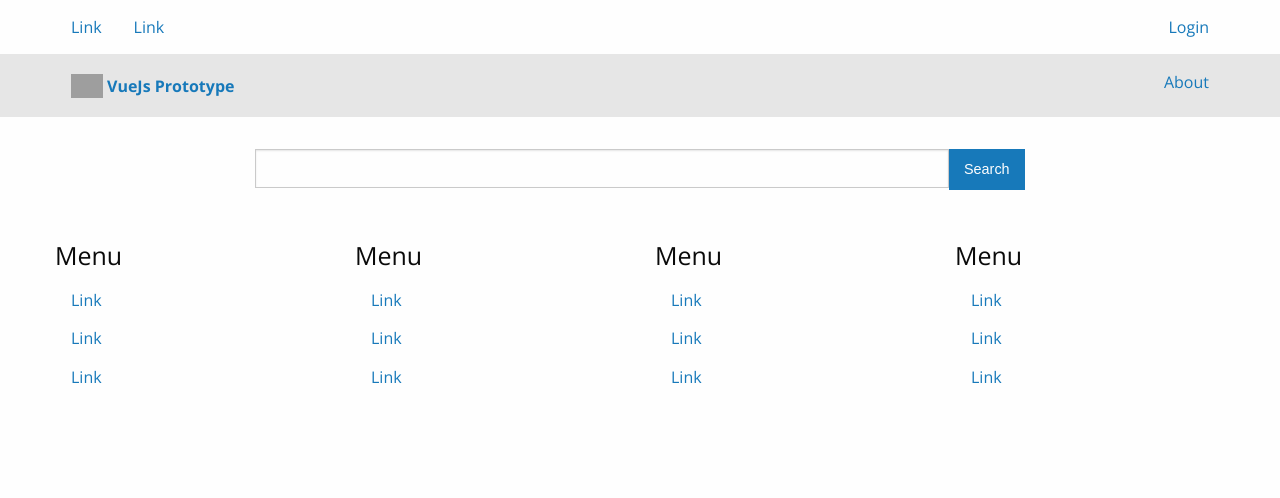
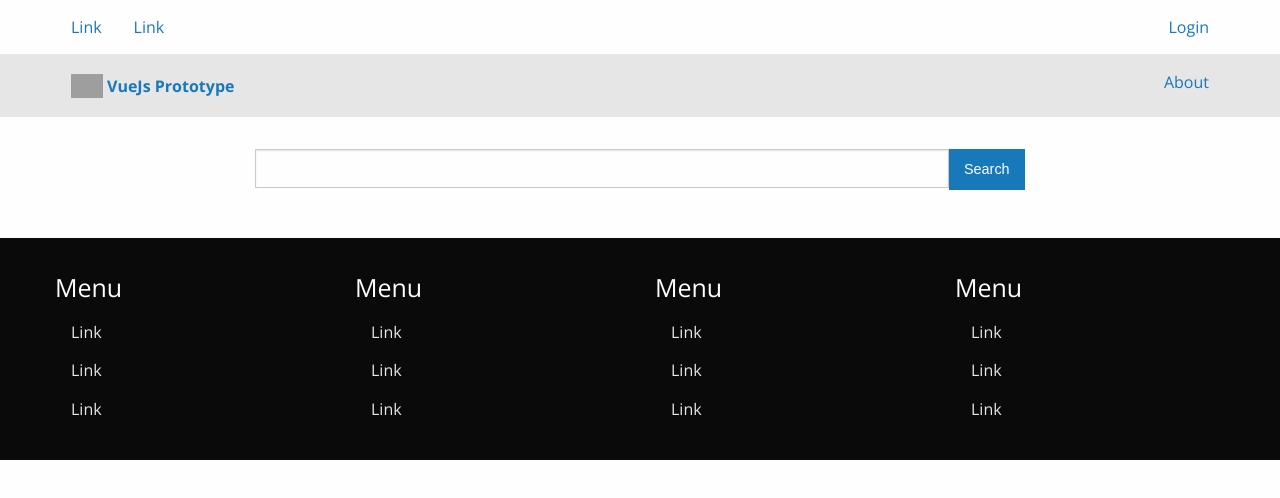
Before and after one commit to aozora/vuestart, a Vue app: page / in a window 1280 px wide. Shown: the top 498 px of the page. Built offline with nearby package versions, Linux system fonts and the light colour scheme; grey boxes are pictures that could not be loaded.

Commit message:
tentative to use vue-play. then removed since not mature enough yet....

```diff
--- a/src/assets/css/app.css
+++ b/src/assets/css/app.css
@@ -1,7 +1,7 @@
 @charset "UTF-8";
 /**
  * Foundation for Sites by ZURB
- * Version 6.3.0-rc2
+ * Version 6.3.0-rc3
  * foundation.zurb.com
  * Licensed under MIT Open Source
  */
@@ -3195,6 +3195,16 @@ html.is-reveal-open body {
   line-height: 1.5rem;
 }
 
+.footer {
+  padding: 2rem 0;
+  background-color: #0a0a0a;
+  color: #fefefe;
+}
+
+.footer .menu > li > a {
+  color: #e6e6e6;
+}
+
 .search {
   padding: 2rem;
 }
--- a/src/assets/scss/app.scss
+++ b/src/assets/scss/app.scss
@@ -58,4 +58,5 @@ $global-flexbox: true !global;
 
 @import 'components/top-nav';
 @import 'components/main-menu';
+@import 'components/footer';
 @import 'components/search';
--- /dev/null
+++ b/src/assets/scss/components/_footer.scss
@@ -0,0 +1,9 @@
+.footer {
+  padding: 2rem 0;
+  background-color: $black;
+  color: $white;
+
+  .menu > li > a {
+    color: $light-gray;
+  }
+}
--- /dev/null
+++ b/src/play/app.js
@@ -0,0 +1,4 @@
+require('vue-play/dist/app.css');
+var app = require('vue-play/dist/app').default;
+
+app();
```
Also changed, not shown: src/play/index.js (added, +16 -0 lines), src/play/preview.js (added, +9 -0 lines), src/play/webpack.config.js (added, +7 -0 lines).
